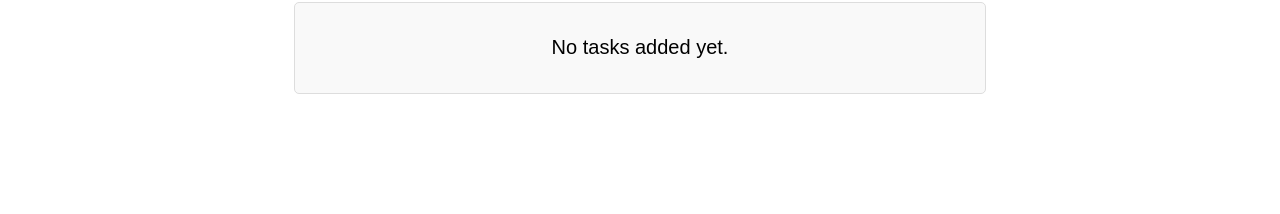
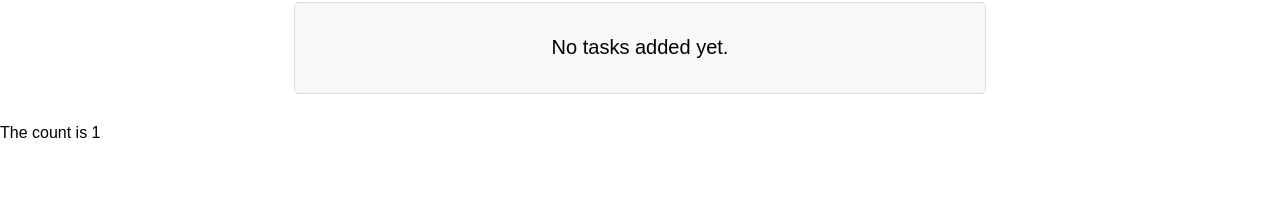
Before and after one commit to emmanueljohnsonpy/ToDo_WebApp, a React (Vite) app: page / in a window 1280 px wide. Shown: the part 234-448 px from the top of the page. Built offline with nearby package versions, Linux system fonts and the light colour scheme.

Commit message:
Week completed

```diff
--- a/src/App.jsx
+++ b/src/App.jsx
@@ -23,6 +23,8 @@ import AssignmentOne from "./practice/AssignmentOne.jsx";
 import AssignmentTwo from "./practice/AssignmentTwo.jsx";
 import AssignmentThree from "./practice/AssignmentThree.jsx";
 import AssignmentFour from "./practice/AssignmentFour.jsx";
+import Sample from "./practice/Sample.jsx"
+import Examples from "./components/Examples.jsx"
 function App() {
   const fruit = "Apple";
   const person = { name: "Ronaldo", team: "Portugal" };
@@ -69,6 +71,8 @@ function App() {
       {/* <AssignmentTwo /> */}
       {/* <AssignmentThree /> */}
       {/* <AssignmentFour /> */}
+      {/* < Sample /> */}
+      <Examples />
     </div>
   );
 }
--- /dev/null
+++ b/src/components/Examples.jsx
@@ -0,0 +1,13 @@
+import { useEffect, useState } from "react"
+
+export default function Sample(){
+    const [count, setCount] = useState(0)
+    useEffect(() => {
+
+        return () => {
+            setCount(count + 1)
+        };
+    },1000);
+
+    return <div>The count is {count}</div>
+}
--- /dev/null
+++ b/src/practice/Sample.jsx
@@ -0,0 +1,26 @@
+import { useState } from "react";
+
+export default function Sample() {
+  const [value, setValue] = useState("");
+  const [items, setItems] = useState([]);
+  function handleSubmit(e) {
+    e.preventDefault();
+    setItems([...items, value]);
+    setValue("");
+  }
+  return (
+    <div>
+      <form onSubmit={handleSubmit}>
+        <input
+          type="text"
+          value={value}
+          onChange={(e) => setValue(e.target.value)}
+        ></input>
+        <button type="submit">Submit</button>
+      </form>
+      {items.map((item, index) => (
+        <h1 key={index}>{item}</h1>
+      ))}
+    </div>
+  );
+}
```
